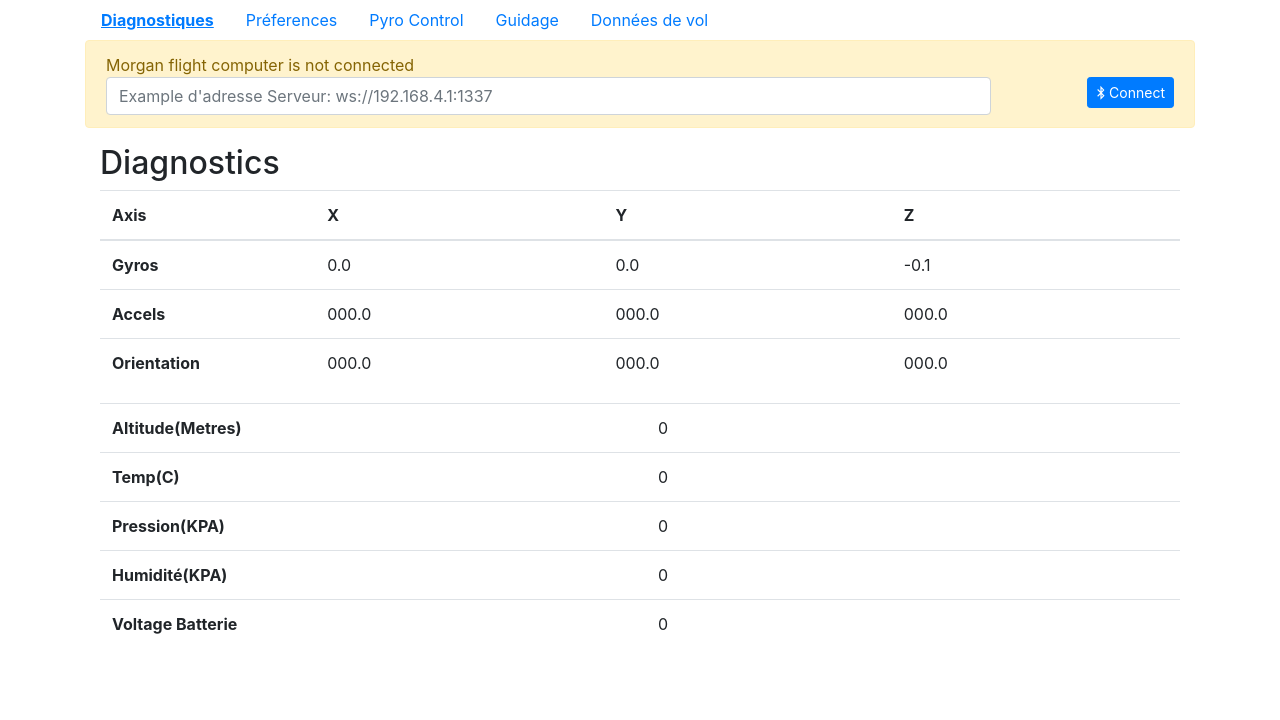
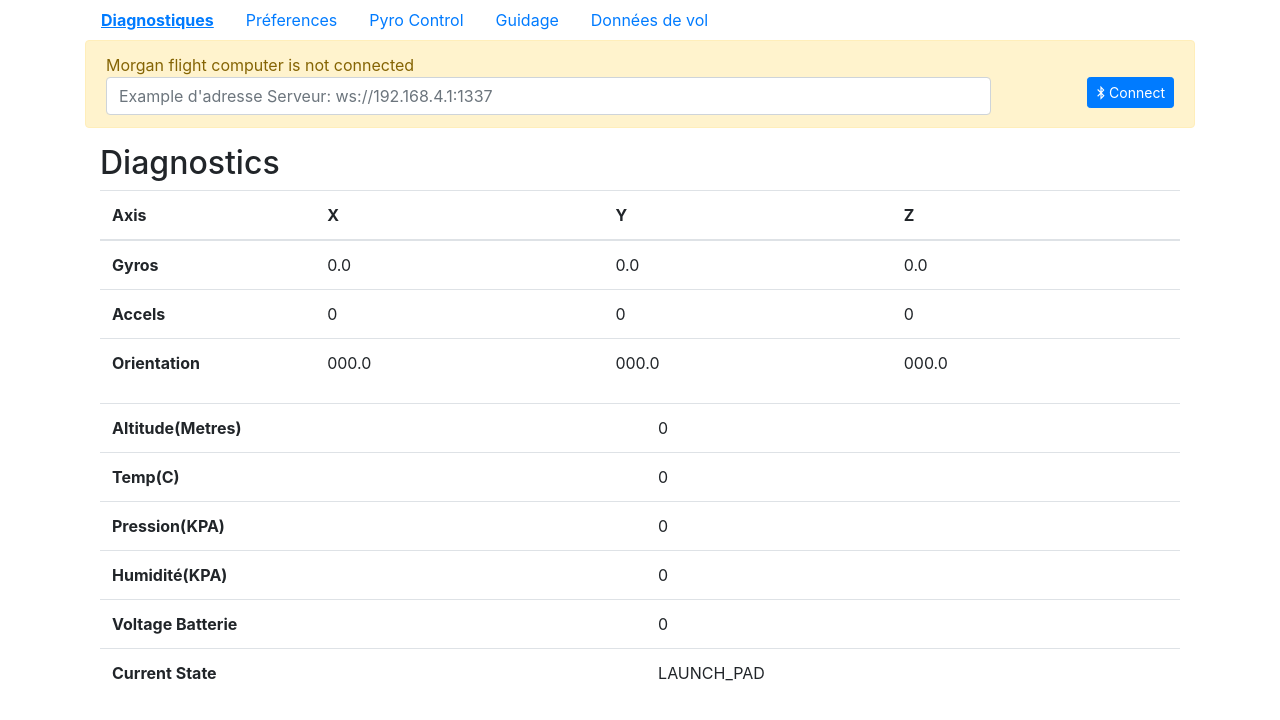
Before and after one commit to intensite/morgan-app, an Angular app: page /#/diag in a window 1280 px wide. Shown: the top 720 px of the page. Built offline with nearby package versions, Linux system fonts and the light colour scheme; what @manekinekko/angular-web-bluetooth would draw is missing.

Commit message:
Added flight state, fixes for accelerometer

```diff
--- a/src/app/diag/diag.component.html
+++ b/src/app/diag/diag.component.html
@@ -15,13 +15,13 @@
         <th scope="row">Gyros</th>
         <td class='diag_grid'>0.0</td>
         <td class='diag_grid'>0.0</td>
-        <td class='diag_grid'>-0.1</td>
+        <td class='diag_grid'>0.0</td>
       </tr>
       <tr>
         <th scope="row">Accels</th>
-        <td class='diag_grid'>{{value.AX | number:'3.1-1'}}</td>
-        <td class='diag_grid'>{{value.AY | number:'3.1-1'}}</td>
-        <td class='diag_grid'>{{value.AZ | number:'3.1-1'}}</td>
+        <td class='diag_grid'>{{value.AX | number}}</td>
+        <td class='diag_grid'>{{value.AY | number}}</td>
+        <td class='diag_grid'>{{value.AZ | number}}</td>
       </tr>
       <tr>
         <th scope="row">Orientation</th>
@@ -54,6 +54,10 @@
         <th scope="row">Voltage Batterie</th>
         <td class='diag_grid'>{{value.VOLT}}</td>
       </tr>
+      <tr>
+        <th scope="row">Current State</th>
+        <td class='diag_grid'>{{states[value.STATE]}}</td>
+      </tr>
 
     </tbody>
   </table>
--- a/src/app/diag/diag.component.ts
+++ b/src/app/diag/diag.component.ts
@@ -16,8 +16,10 @@ export class DiagComponent implements OnInit, OnDestroy {
         X: 0, Y: 0, Z: 0,
         AX: 0, AY: 0, AZ: 0,
         ALT: 0, TEMP: 0, KPA: 0,
-        HUM: 0, VOLT: 0
+        HUM: 0, VOLT: 0, STATE:0
     };
+
+    states = ['LAUNCH_PAD', 'TRUST_ST1', 'TRUST_ST2', 'COASTING', 'DESCENT', 'CHUTE_DESCENT', 'LANDED'];
 
     // constructor(public service: BleService) {}
     constructor(public service: WebsocketService) {}
@@ -38,17 +40,18 @@ export class DiagComponent implements OnInit, OnDestroy {
         const ACC_Y = 5;                            // ACCELEROMETER_Y AXIS
         const ACC_Z = 6;                            // ACCELEROMETER_Z AXIS
         const ALTI = 7;                             // ALTITUDE
-        const TEMPC = 8;                             // TEMPERATURE
+        const TEMPC = 8;                            // TEMPERATURE
         const PRESS = 9;                            // PRESSURE IN KPA
-        const HUMID = 10;                            // HUMIDITY
+        const HUMID = 10;                           // HUMIDITY
         const VOLTAGE = 11;                         // VOLTAGE
+        const CURRENT_STATE = 12;                   // VOLTAGE
 
 
         let empty_message = {
             X: 0, Y: 0, Z: 0,
             AX: 0, AY: 0, AZ: 0,
             ALT: 0, TEMP: 0, KPA: 0,
-            HUM: 0, VOLT: 0
+            HUM: 0, VOLT: 0, STATE: 0
         };
 
         if(typeof(value) == "object"){
@@ -58,7 +61,7 @@ export class DiagComponent implements OnInit, OnDestroy {
                     X: decoded[PITCH_AXIS], Y: decoded[YAW_AXIS], Z: decoded[ROLL_AXIS],
                     AX: decoded[ACC_X], AY: decoded[ACC_Y], AZ: decoded[ACC_Z],
                     ALT: decoded[ALTI], TEMP: decoded[TEMPC], KPA: decoded[PRESS],
-                    HUM: decoded[HUMID], VOLT: decoded[VOLTAGE]
+                    HUM: decoded[HUMID], VOLT: decoded[VOLTAGE], STATE: decoded[CURRENT_STATE]
                 };
         } else {
             return empty_message;
```
Also changed, not shown: 1 other file (tests, documents, lock files or other folders).
